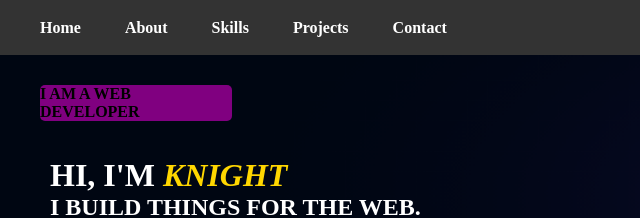
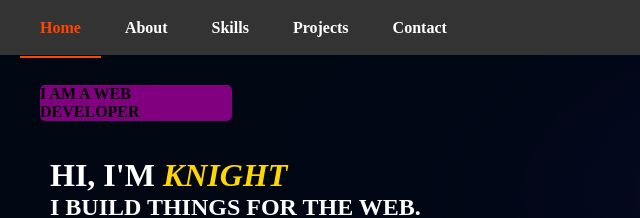
Before and after one commit to knightemmanuel94-pixel/MY-PORTFOLIO2, a plain HTML site: page index.html in a window 1280 px wide. Shown: the top 218 px of the page, 0-640 px from the left. Drawn offline with Linux system fonts and the light colour scheme.

Commit message:
new update

```diff
--- a/index.html
+++ b/index.html
@@ -10,7 +10,7 @@
 <body>
     <div class="navbar">
         <div class="me">
-        <a href="index.html">Home</a>
+        <a href="index.html" class="active">Home</a>
         <a href="#">About</a>
         <a href="#">Skills</a>
         <a href="#">Projects</a>
--- a/style.css
+++ b/style.css
@@ -15,6 +15,10 @@
     padding: 20px;
     color: white;
     font-weight: 900;
+}
+.me a.active {
+    color: orangered;
+    border-bottom: 2px solid orangered;
 }
     .me a:hover {
         color: blue;
```
